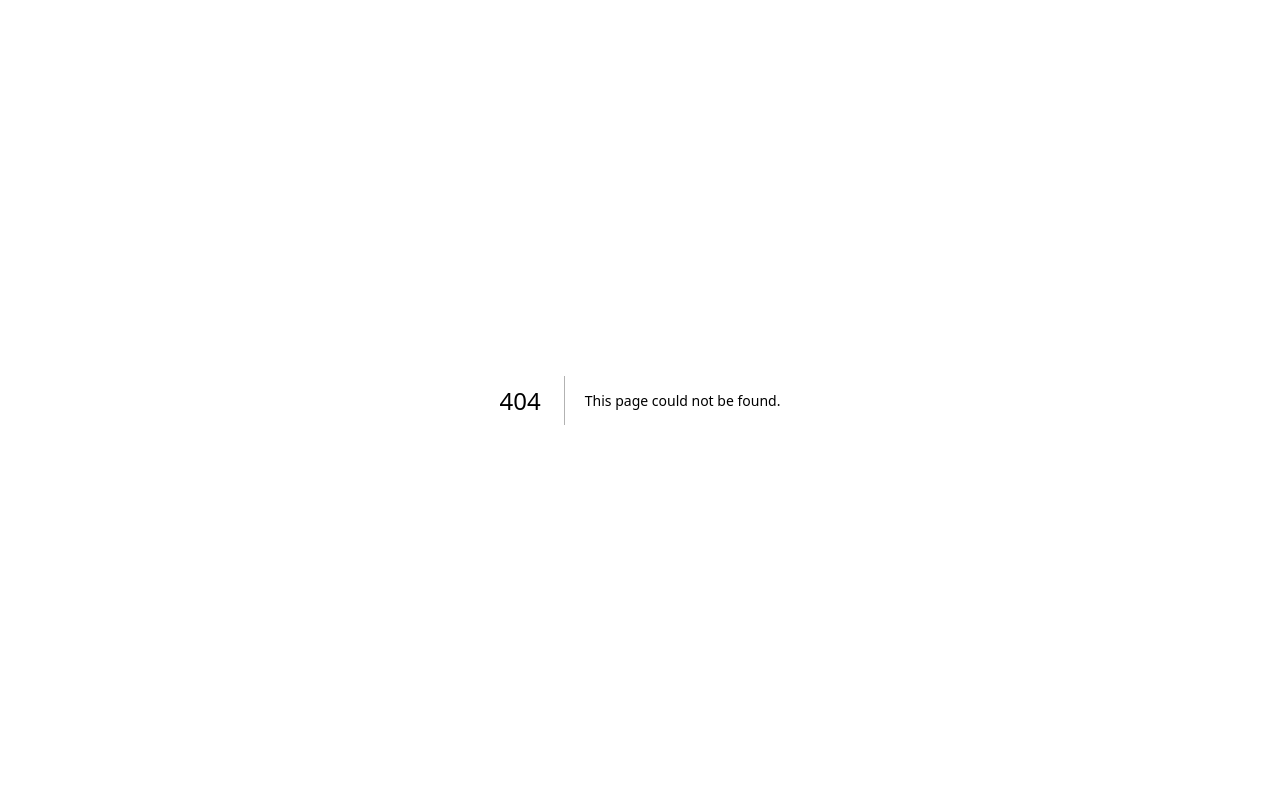
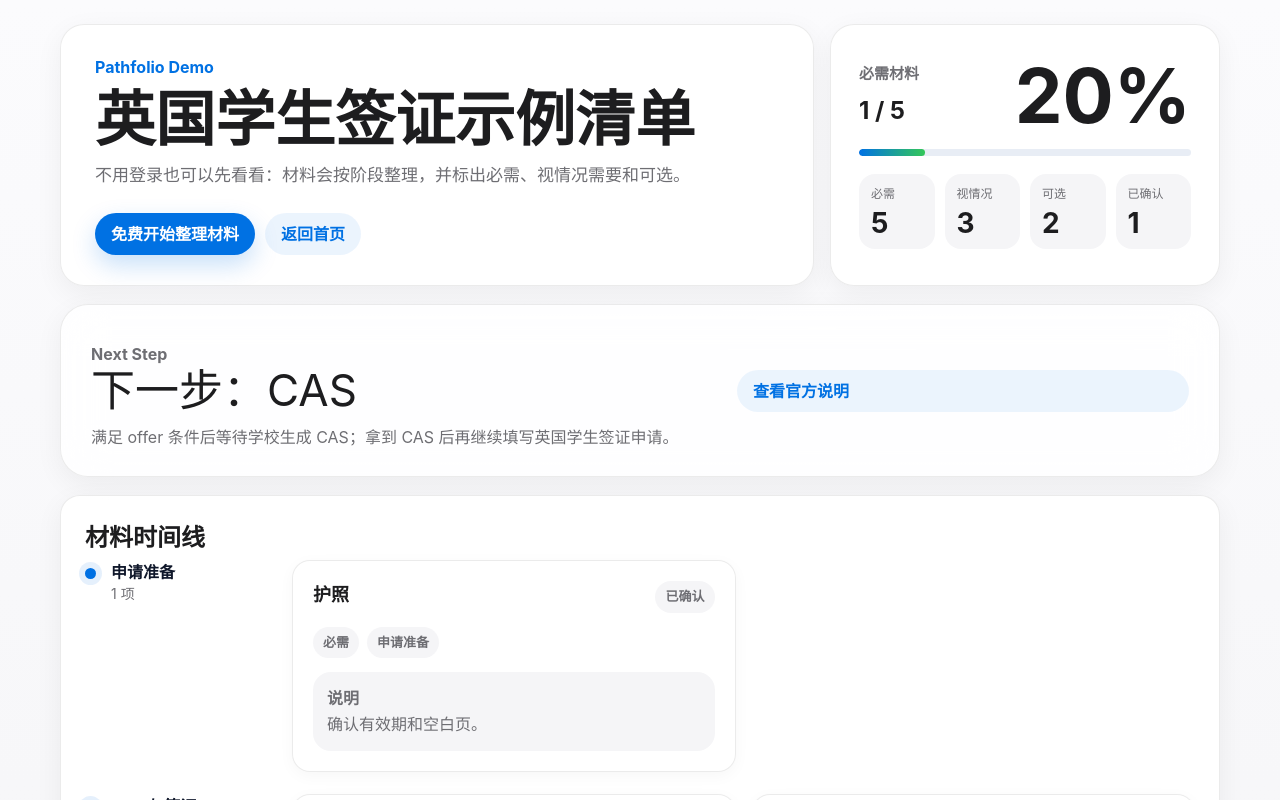
Before and after one commit to eureka777-ai/study-abroad-checklist-v2, a Next.js app: page /demo in a window 1280 px wide. Before the commit this address had no page. Shown: the top 800 px of the page. Built offline with nearby package versions, Linux system fonts and the light colour scheme.

Commit message:
Add files via upload

```diff
--- /dev/null
+++ b/app/demo/page.tsx
@@ -0,0 +1,100 @@
+const demoMaterials = [
+  { name: "护照", level: "必需", status: "已确认", stage: "申请准备", note: "确认有效期和空白页。" },
+  { name: "CAS", level: "必需", status: "准备中", stage: "CAS 与签证", note: "满足 offer 条件后由学校发放。" },
+  { name: "签证申请表", level: "必需", status: "未开始", stage: "CAS 与签证", note: "通过 GOV.UK 在线填写 Student visa 申请。" },
+  { name: "IHS 付款证明", level: "必需", status: "未开始", stage: "CAS 与签证", note: "提交签证申请时按系统提示支付。" },
+  { name: "TB 肺结核检测证明", level: "视情况需要", status: "已完成", stage: "CAS 与签证", note: "需要去 Home Office 认可诊所。" },
+  { name: "资金证明", level: "视情况需要", status: "准备中", stage: "CAS 与签证", note: "按个人情况确认是否需要提交。" },
+  { name: "ATAS 证明", level: "视情况需要", status: "不适用", stage: "CAS 与签证", note: "仅部分敏感技术相关专业需要。" },
+  { name: "签证预约确认信", level: "必需", status: "未开始", stage: "CAS 与签证", note: "完成线上申请后保存预约信息。" },
+  { name: "住宿合同", level: "可选", status: "准备中", stage: "住宿与付款", note: "确认租期、押金、入住日期。" },
+  { name: "机票订单", level: "可选", status: "未开始", stage: "行前准备", note: "建议签证获批后再购买。" }
+];
+
+const stages = ["申请准备", "CAS 与签证", "住宿与付款", "行前准备"];
+const readyStatuses = ["已完成", "已上传", "已确认"];
+
+export default function DemoPage() {
+  const required = demoMaterials.filter((item) => item.level === "必需" && item.status !== "不适用");
+  const readyRequired = required.filter((item) => readyStatuses.includes(item.status)).length;
+  const percent = Math.round((readyRequired / required.length) * 100);
+
+  return (
+    <main className="page dashboard-page">
+      <section className="dashboard-hero">
+        <div className="dashboard-copy">
+          <p className="eyebrow">Pathfolio Demo</p>
+          <h1>英国学生签证示例清单</h1>
+          <p className="subtle">不用登录也可以先看看：材料会按阶段整理，并标出必需、视情况需要和可选。</p>
+          <div className="quick-actions">
+            <a className="button button-primary" href="/">免费开始整理材料</a>
+            <a className="button button-soft" href="/">返回首页</a>
+          </div>
+        </div>
+
+        <div className="progress-panel">
+          <div className="progress-main">
+            <div>
+              <span>必需材料</span>
+              <strong>{readyRequired} / {required.length}</strong>
+            </div>
+            <b>{percent}%</b>
+          </div>
+          <div className="progress-track">
+            <div className="progress-fill" style={{ width: `${percent}%` }} />
+          </div>
+          <div className="stats compact-stats">
+            <span className="stat">必需<strong>{required.length}</strong></span>
+            <span className="stat">视情况<strong>{demoMaterials.filter((item) => item.level === "视情况需要").length}</strong></span>
+            <span className="stat">可选<strong>{demoMaterials.filter((item) => item.level === "可选").length}</strong></span>
+            <span className="stat">已确认<strong>{demoMaterials.filter((item) => item.status === "已确认").length}</strong></span>
+          </div>
+        </div>
+      </section>
+
+      <section className="next-step-card">
+        <div>
+          <p className="eyebrow">Next Step</p>
+          <h2>下一步：CAS</h2>
+          <p>满足 offer 条件后等待学校生成 CAS；拿到 CAS 后再继续填写英国学生签证申请。</p>
+        </div>
+        <a className="button button-soft" href="https://www.gov.uk/student-visa/documents-you-must-provide" target="_blank" rel="noopener noreferrer">查看官方说明</a>
+      </section>
+
+      <section className="card panel">
+        <h2 className="section-title mb-5">材料时间线</h2>
+        <div className="timeline">
+          {stages.map((stage) => {
+            const rows = demoMaterials.filter((item) => item.stage === stage);
+            return (
+              <div className="timeline-group" key={stage}>
+                <div className="timeline-title">
+                  <span className="timeline-dot" />
+                  <div>
+                    <h3 className="font-bold text-slate-900">{stage}</h3>
+                    <p className="text-sm">{rows.length} 项</p>
+                  </div>
+                </div>
+                <div className="material-grid">
+                  {rows.map((item) => (
+                    <article className="material-card" key={item.name}>
+                      <div className="flex items-start justify-between gap-3">
+                        <h3 className="font-bold text-lg">{item.name}</h3>
+                        <span className="pill">{item.status}</span>
+                      </div>
+                      <div className="flex flex-wrap gap-2">
+                        <span className="pill">{item.level}</span>
+                        <span className="pill">{stage}</span>
+                      </div>
+                      <p className="next-action"><strong>说明</strong><br />{item.note}</p>
+                    </article>
+                  ))}
+                </div>
+              </div>
+            );
+          })}
+        </div>
+      </section>
+    </main>
+  );
+}
--- a/app/globals.css
+++ b/app/globals.css
@@ -313,6 +313,12 @@ textarea {
   margin-top: 8px;
 }
 
+.hero-actions {
+  display: flex;
+  flex-wrap: wrap;
+  gap: 10px;
+}
+
 .feature-strip span {
   border: 1px solid var(--line);
   border-radius: 999px;
@@ -322,6 +328,69 @@ textarea {
   font-size: 14px;
   font-weight: 650;
   box-shadow: 0 8px 26px rgba(0, 0, 0, 0.04);
+}
+
+.parent-story,
+.next-step-card {
+  display: grid;
+  grid-template-columns: minmax(0, 1fr) minmax(280px, 0.72fr);
+  gap: 18px;
+  align-items: center;
+  margin-bottom: 18px;
+  border: 1px solid var(--line);
+  border-radius: 28px;
+  background: rgba(255, 255, 255, 0.86);
+  box-shadow: var(--shadow);
+  padding: 26px 30px;
+  backdrop-filter: blur(22px);
+}
+
+.parent-story h2,
+.next-step-card h2 {
+  margin: 0;
+  color: var(--text);
+  font-size: clamp(28px, 4vw, 44px);
+  line-height: 1.05;
+  letter-spacing: 0;
+}
+
+.parent-story p,
+.next-step-card p {
+  margin: 10px 0 0;
+  color: var(--muted);
+  line-height: 1.65;
+}
+
+.family-preview-card {
+  border-radius: 24px;
+  background: var(--surface-soft);
+  padding: 20px;
+}
+
+.family-preview-card span {
+  color: var(--muted);
+  font-size: 13px;
+  font-weight: 700;
+}
+
+.family-preview-card strong {
+  display: block;
+  margin-top: 10px;
+  color: var(--text);
+  font-size: 28px;
+  line-height: 1;
+}
+
+.family-preview-card p {
+  margin-top: 10px;
+  font-size: 14px;
+}
+
+.next-step-actions {
+  display: flex;
+  flex-wrap: wrap;
+  justify-content: flex-end;
+  gap: 10px;
 }
 
 .landing-showcase {
@@ -1000,6 +1069,8 @@ textarea {
 @media (max-width: 860px) {
   .hero,
   .dashboard-hero,
+  .parent-story,
+  .next-step-card,
   .share-bar,
   .section-heading,
   .grid-form,
@@ -1078,4 +1149,8 @@ textarea {
   .bulk-actions {
     justify-content: flex-start;
   }
+
+  .next-step-actions {
+    justify-content: flex-start;
+  }
 }
--- a/app/page.tsx
+++ b/app/page.tsx
@@ -642,6 +642,12 @@ export default function HomePage() {
     });
   }, [countryFilter, audienceFilter, templateTypeFilter]);
 
+  const nextMaterial = useMemo(() => {
+    return materials.find((item) => item.requirement_level === "必需" && item.status !== "不适用" && !readyStatuses.includes(item.status))
+      || materials.find((item) => item.status !== "不适用" && !readyStatuses.includes(item.status))
+      || null;
+  }, [materials]);
+
   async function handleAuth(event: FormEvent) {
     event.preventDefault();
     setMessage("");
@@ -880,8 +886,12 @@ export default function HomePage() {
         <section className="hero hero-landing">
           <div className="hero-copy">
             <p className="eyebrow">Pathfolio</p>
-            <h1>你的跨国材料路径</h1>
+            <h1>从申请到签证，一页管理所有材料</h1>
             <p className="subtle">从学校申请到学生签证、旅游签、住宿和行前准备，把跨国材料整理成一个清晰的进度页。</p>
+            <div className="hero-actions">
+              <a className="button button-primary" href="#auth">免费开始整理材料</a>
+              <a className="button button-soft" href="/demo">查看示例清单</a>
+            </div>
             <div className="feature-strip" aria-label="核心功能">
               <span>全球模板库</span>
               <span>家人只读分享</span>
@@ -889,7 +899,7 @@ export default function HomePage() {
             </div>
           </div>
           {recoveryToken ? (
-            <form className="card panel auth-box" onSubmit={handlePasswordReset}>
+            <form className="card panel auth-box" id="auth" onSubmit={handlePasswordReset}>
               <h2 className="text-2xl font-bold">设置新密码</h2>
               <p className="auth-hint">输入一个新的登录密码，之后就可以用新密码进入你的清单。</p>
               <input className="input" type="password" placeholder="新密码，至少 6 位" value={resetPassword} onChange={(e) => setResetPassword(e.target.value)} required />
@@ -900,7 +910,7 @@ export default function HomePage() {
               {message && <p className="subtle">{message}</p>}
             </form>
           ) : (
-            <form className="card panel auth-box" onSubmit={handleAuth}>
+            <form className="card panel auth-box" id="auth" onSubmit={handleAuth}>
               <h2 className="text-2xl font-bold">{authMode === "login" ? "登录" : authMode === "signup" ? "注册" : "找回密码"}</h2>
               <p className="auth-hint">
                 {authMode === "forgot" ? "输入注册邮箱，我们会发送一封重置密码邮件。" : "每个用户登录后都有自己的云端清单。"}
@@ -923,6 +933,22 @@ export default function HomePage() {
               {message && <p className="subtle">{message}</p>}
             </form>
           )}
+        </section>
+
+        <section className="parent-story">
+          <div>
+            <p className="eyebrow">Family Share</p>
+            <h2>爸妈总问材料办到哪了？</h2>
+            <p>生成一个只读链接，他们可以随时看进度，但不能修改你的清单。你少解释几遍，他们也更安心。</p>
+          </div>
+          <div className="family-preview-card">
+            <span>妈妈看到的页面</span>
+            <strong>签证材料 7 / 10</strong>
+            <p>最近更新：TB 肺结核检测证明已完成</p>
+            <div className="progress-track">
+              <div className="progress-fill" style={{ width: "70%" }} />
+            </div>
+          </div>
         </section>
 
         <section className="landing-showcase">
@@ -1021,6 +1047,25 @@ export default function HomePage() {
           <p>爸妈可以看到最新进度，但不能编辑你的材料。</p>
         </div>
         <code>{shareUrlLabel}</code>
+      </section>
+
+      <section className="next-step-card">
+        <div>
+          <p className="eyebrow">Next Step</p>
+          <h2>{nextMaterial ? `下一步：${nextMaterial.name}` : materials.length ? "所有材料都处理完了" : "先生成你的第一份清单"}</h2>
+          <p>
+            {nextMaterial
+              ? nextMaterial.next_action || nextMaterial.how_to_get || "打开材料详情，补充下一步动作和官方入口。"
+              : materials.length
+                ? "目前没有未完成材料，可以检查是否有视情况材料需要标记为不适用。"
+                : "从模板库选择国家、身份和签证类型，一键生成适合你的材料清单。"}
+          </p>
+        </div>
+        <div className="next-step-actions">
+          {nextMaterial?.source_url && <a className="button button-soft" href={nextMaterial.source_url} target="_blank" rel="noopener noreferrer">官方入口</a>}
+          {nextMaterial && <button className="button button-primary" type="button" onClick={() => quickConfirm(nextMaterial)}>一键确认</button>}
+          {!materials.length && <button className="button button-primary" type="button" onClick={addSeedMaterials}>添加默认材料</button>}
+        </div>
       </section>
 
       <details className="card panel section-details" open>
```
